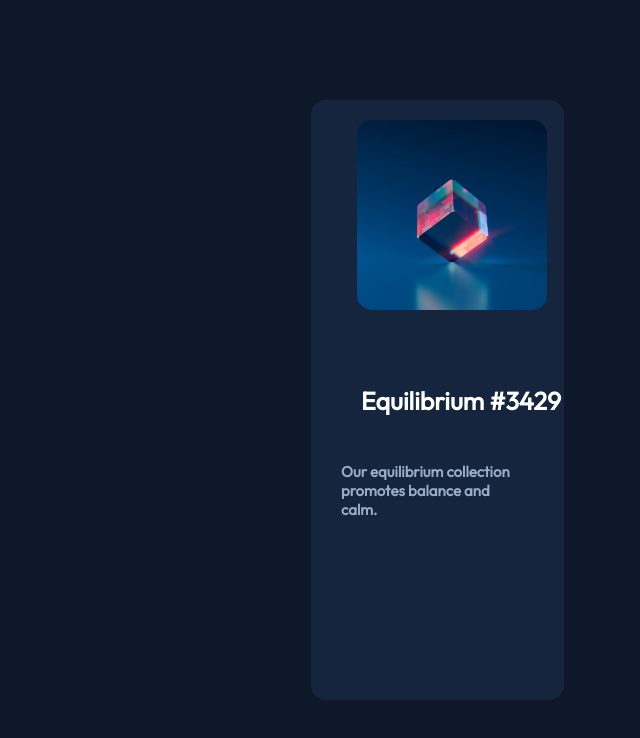
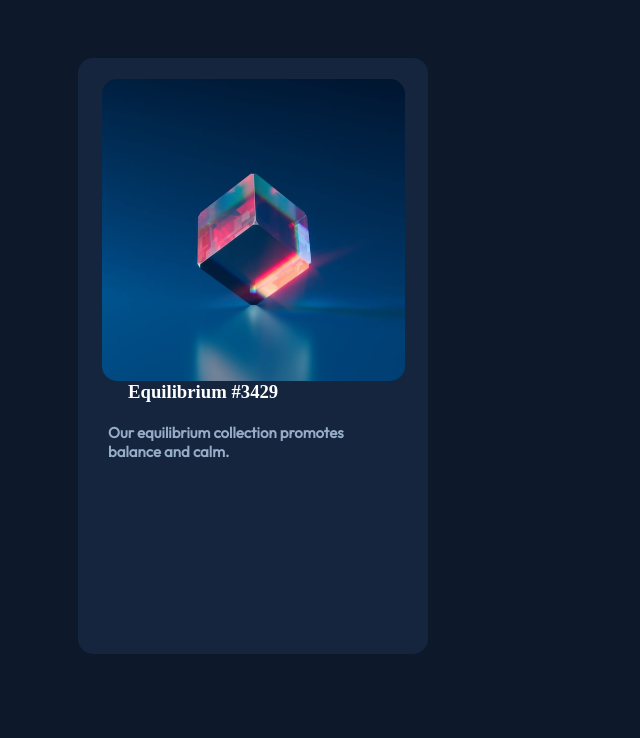
Before and after one commit to Daniel123555/Product-NFT, a plain HTML site: page index.html in a window 1280 px wide. Shown: the whole page, without its empty margins (387-1027 px from the left). Drawn offline with Linux system fonts and the light colour scheme.

Commit message:
2024-09-23

```diff
--- a/css/style.css
+++ b/css/style.css
@@ -1,35 +1,29 @@
 body{
     background-color: hsl(217, 54%, 11%);
+    display: flex;
+    justify-content: center;
 }
 
 .card{
     background-color: hsl(216, 50%, 16%);
-    width: 20%;
-    height: 600px;
-    margin: 100px;
-    margin-left: 690px;
-    float: none;
+    width: 350px;
+    height: 596px;
     border-radius: 15px;
-    display: flex;
-    flex-direction: column;
 }
 
 .card img{
-    width: 75%;
+    width: 303px;
+    height: 302px;
+    border-radius: 15px;
     float: left;
-    margin-left: 46px;
-    margin-top: 20px;
-    border-radius: 15px;
+    margin-top: 21px;
+    margin-left: 24px;
 }
 
 .card h3{
-    width: 100%;
-    text-align: left;
-    margin-top: 30%;
+    color: white;
     margin-left: 50px;
-    font-family: Outfit;
-    font-size: 25px;
-    color: white;
+    margin-top: 50px;
 }
 
 .card h4{
```
